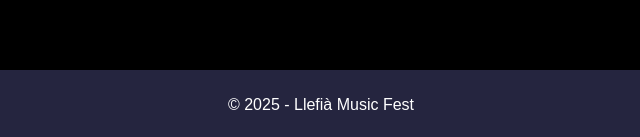
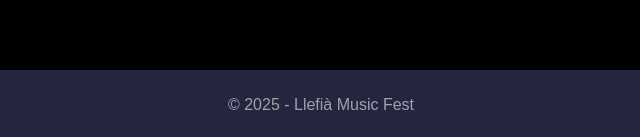
Before and after one commit to Sukhdeep777/llefia-musicfest-singh-kaur, a plain HTML site: page index.html in a window 1280 px wide. Shown: the part 803-940 px from the top of the page, 319-959 px from the left. Drawn offline with Linux system fonts and the light colour scheme.

Commit message:
Footer color

```diff
--- a/style.css
+++ b/style.css
@@ -188,7 +188,7 @@ button:hover{
 /*Footer*/
 footer{
     background-color: rgb(37, 37, 63);
-    color: #FFFFFF;
+    color: #ffffff91;
     text-align: center;
     padding: 10px;
 }
```
